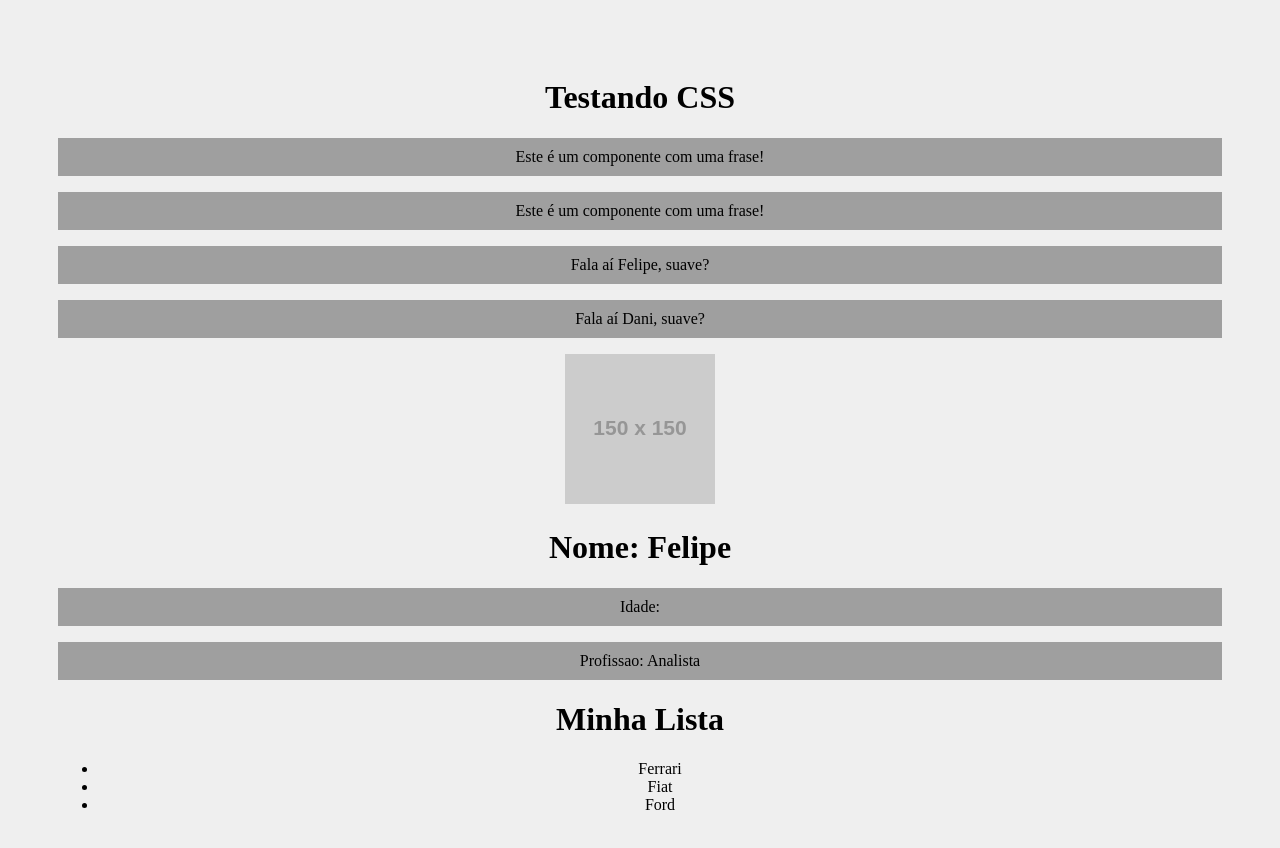
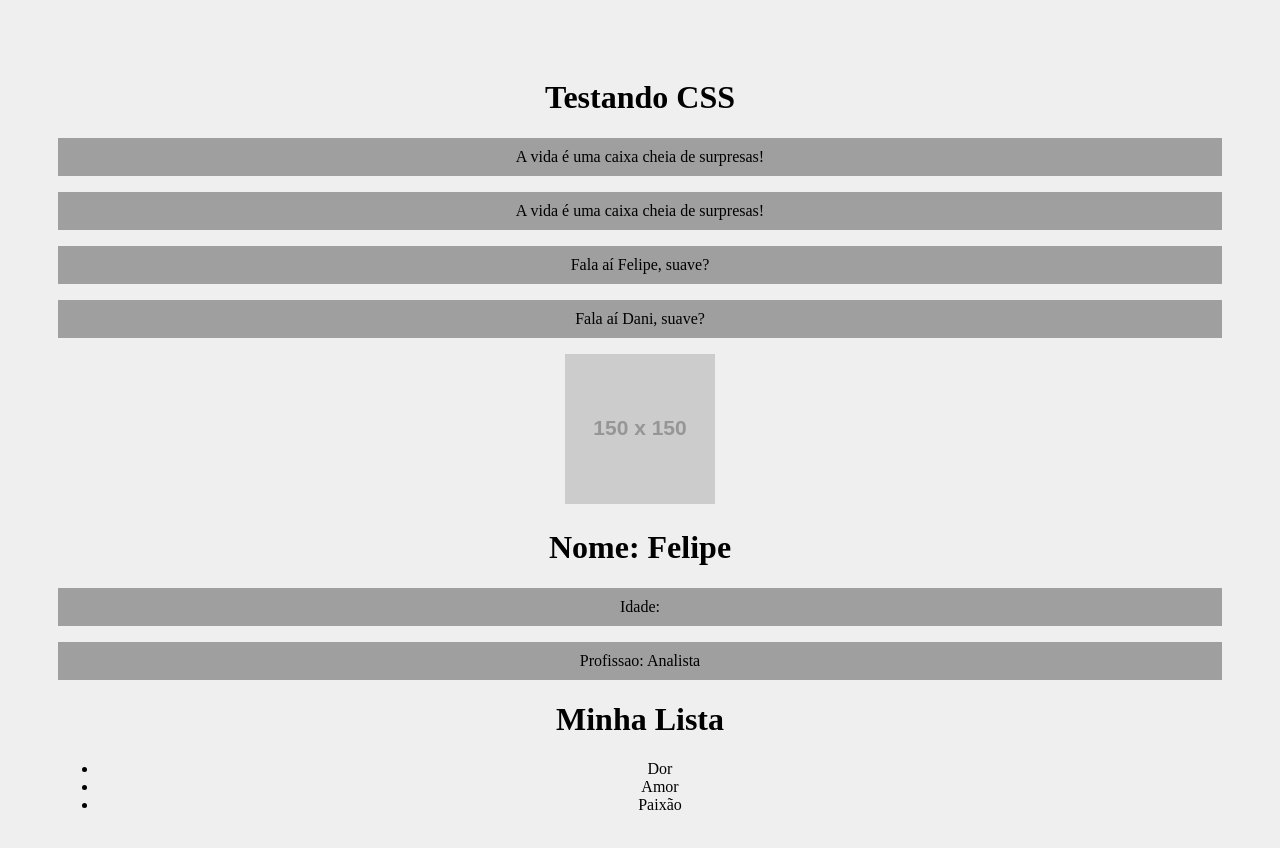
Before and after one commit to Fell1p/hora_de_codar, a React (Create React App) app: page / in a window 1280 px wide. Shown: the top 848 px of the page. Built offline with nearby package versions, Linux system fonts and the light colour scheme.

Commit message:
Documentação da utilização de props e melhoria de interface

```diff
--- a/src/App.js
+++ b/src/App.js
@@ -1,10 +1,12 @@
+// Arquivo JSX responsavel por organizar, reaproveitar e reindenizar o componentes
+
 import './App.css';
 import SayMyName from './components/SayMyName';
 import Pessoa from './components/Pessoa';
 import Frase from './components/Frase/index.js';
 import List from './components/List';
 
-function App() {
+function App() { //Componente responsavel pela reindenização dos componentes que compoem a aplicação
 
   const nome = "Dani"
 
--- a/src/components/Frase/index.js
+++ b/src/components/Frase/index.js
@@ -4,7 +4,7 @@ import styles from './Frase.modules.css';
 export default function Frase() {
     return(
         <div className={styles.fraseContainer} >
-            <p className={styles.fraseContent} >Este é um componente com uma frase!</p>
+            <p className={styles.fraseContent} >A vida é uma caixa cheia de surpresas!</p>
         </div>
     )
 }
--- a/src/components/Item.js
+++ b/src/components/Item.js
@@ -1,7 +1,7 @@
 export default function Item(props){
     return(
         <>
-            <li>{props.marca}</li>
+            <li>{props.marca /*Aplicação do conceito de props onde a propriedade é utilizada no componente list*/ }</li>
         </>
     )
 }
--- a/src/components/List.js
+++ b/src/components/List.js
@@ -5,9 +5,9 @@ export default function List(){
         <>
             <h1>Minha Lista</h1>
             <ul>
-                <Item marca="Ferrari" />
-                <Item marca="Fiat" />
-                <Item marca="Ford" />
+                <Item marca="Dor" /*marca é a props itilizada no componente item*//>
+                <Item marca="Amor" />
+                <Item marca="Paixão" />
             </ul>
         </>
     )
```
